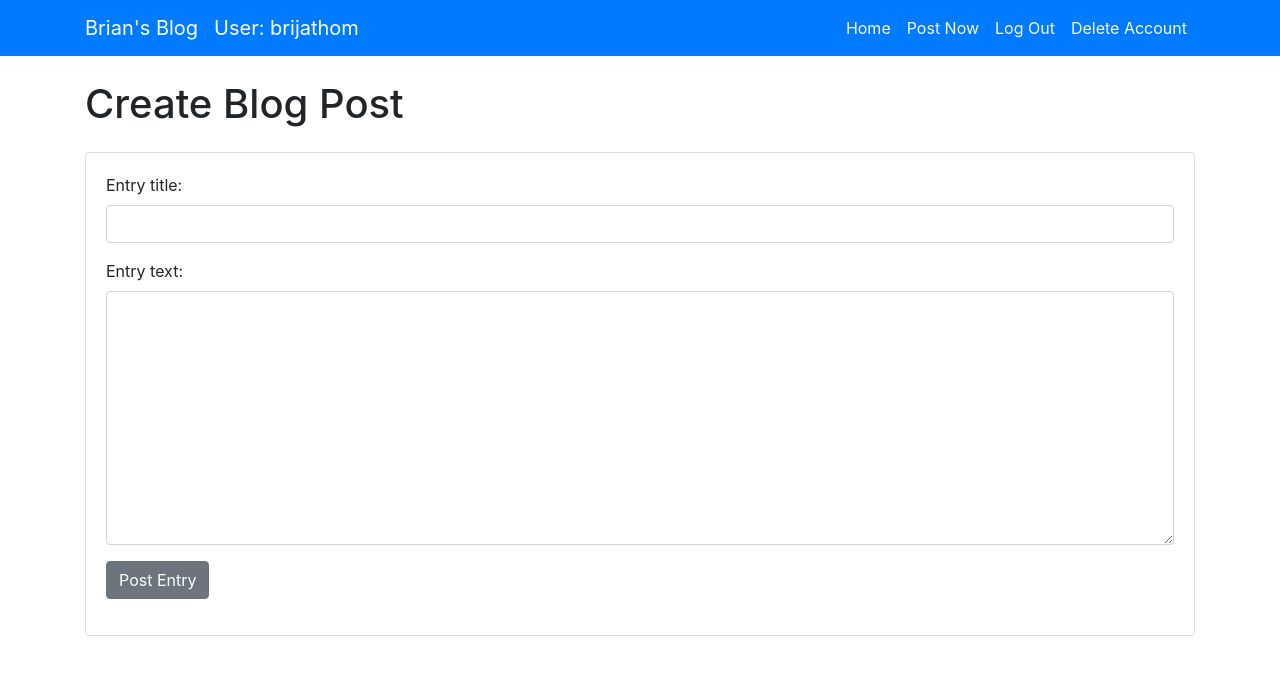
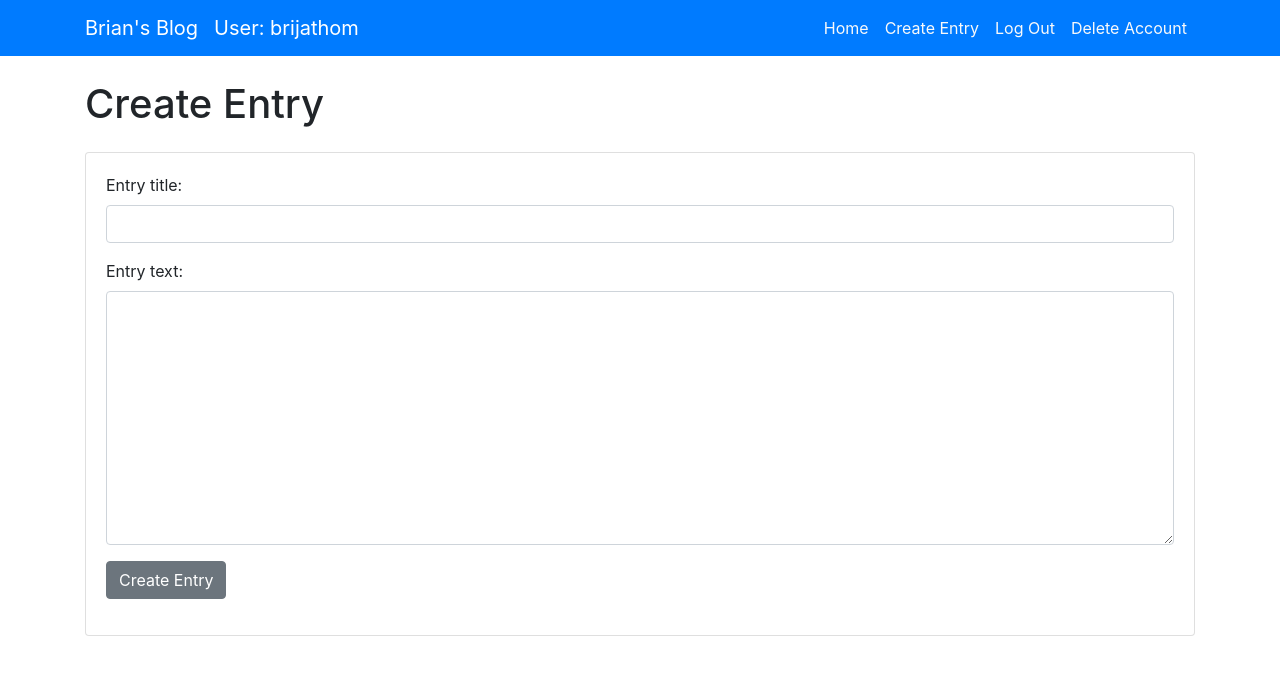
Before and after one commit to brijathom/blog, a Django app: page /create_entry/ in a window 1280 px wide. Shown: the top 675 px of the page. Run offline with Django 3.2, Linux system fonts and the light colour scheme; a user stored in the database is signed in; some libraries are stand-ins or nearby versions.

Commit message:
Update some text

```diff
--- a/entries/templates/entries/base.html
+++ b/entries/templates/entries/base.html
@@ -53,7 +53,7 @@
                         {% if user.is_authenticated %}
 
                         <li class="nav-item">
-                            <a class="nav-link text-light" href="{% url 'create_entry' %}">Post Now</a>
+                            <a class="nav-link text-light" href="{% url 'create_entry' %}">Create Entry</a>
                         </li>
 
                         <li class="nav-item">
--- a/entries/templates/entries/create_entry.html
+++ b/entries/templates/entries/create_entry.html
@@ -12,13 +12,13 @@
 
 <div class="col-md-12">
     {% if user.is_authenticated %}
-    <h1 class="my-4">Create Blog Post</h1>
+    <h1 class="my-4">Create Entry</h1>
     <div class="card mb-4">
         <div class="card-body">
             <div class="form-group">
                 <form method="POST">
                     {% csrf_token %} {{form.media}} {{form.as_p}}
-                    <button type="submit" class="btn btn-secondary">Post Entry</button>
+                    <button type="submit" class="btn btn-secondary">Create Entry</button>
                 </form>
             </div>
         </div>
--- a/entries/templates/entries/delete_entry.html
+++ b/entries/templates/entries/delete_entry.html
@@ -2,7 +2,7 @@
 
 <div class="col-md-12">
     {% if user.is_authenticated and user.id == entry.entry_author_id %}
-    <h1 class="my-4">Delete Blog Post</h1>
+    <h1 class="my-4">Delete Entry</h1>
     <h3>Delete: {{ entry.entry_title }}</h3>
     <div class="form-group">
         <form method="POST">
--- a/entries/templates/entries/index.html
+++ b/entries/templates/entries/index.html
@@ -2,10 +2,10 @@
 
 <!-- Blog Entries Column -->
 <div class="col-md-12">
-    <h1 class="my-2">All Posts</h1>
+    <h1 class="my-2">All Entries</h1>
 
     {% for entry in blog_entries %}
-    <!-- Blog Post -->
+    <!-- Blog Entry -->
     <div class="card mb-4">
         <div class="card-body">
             <h2 class="card-title">{{ entry.entry_title }}</h2>
--- a/entries/templates/entries/update_entry.html
+++ b/entries/templates/entries/update_entry.html
@@ -12,7 +12,7 @@
 
 <div class="col-md-12">
     {% if user.is_authenticated and user.id == entry.entry_author_id %}
-    <h1 class="my-4">Update Blog Post</h1>
+    <h1 class="my-4">Update Entry</h1>
     <div class="card mb-4">
         <div class="card-body">
             <div class="form-group">
```
